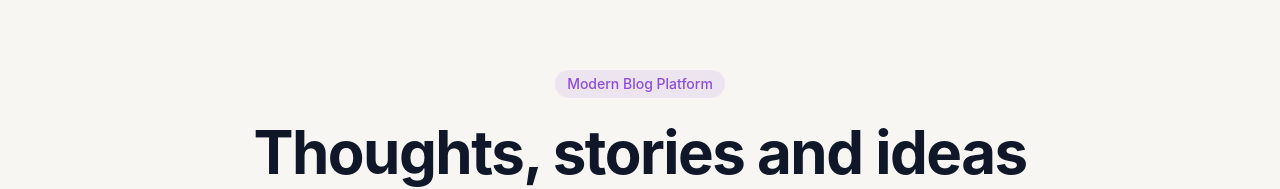
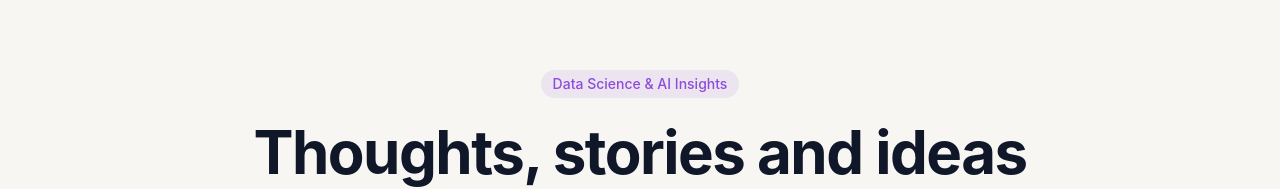
Before and after one commit to AkumaBlazeX/sanath-blogs, a React (Vite) app: page / in a window 1280 px wide. Shown: the part 154-343 px from the top of the page. Built offline with nearby package versions, Linux system fonts and the light colour scheme.

Commit message:
Refactor: Update hero section text
Update the hero section text to match the blog's vision.

```diff
--- a/src/pages/Home.tsx
+++ b/src/pages/Home.tsx
@@ -16,7 +16,7 @@ const Home: React.FC = () => {
         <section className="py-20 md:py-32">
           <div className="max-w-4xl mx-auto text-center">
             <span className="inline-block px-3 py-1 mb-6 text-sm font-medium rounded-full bg-primary/10 text-primary animate-fade-in">
-              Modern Blog Platform
+              Data Science & AI Insights
             </span>
             <h1 className="text-4xl md:text-6xl font-bold tracking-tight mb-6 animate-fade-in" style={{ animationDelay: '100ms' }}>
               Thoughts, stories and ideas
```
